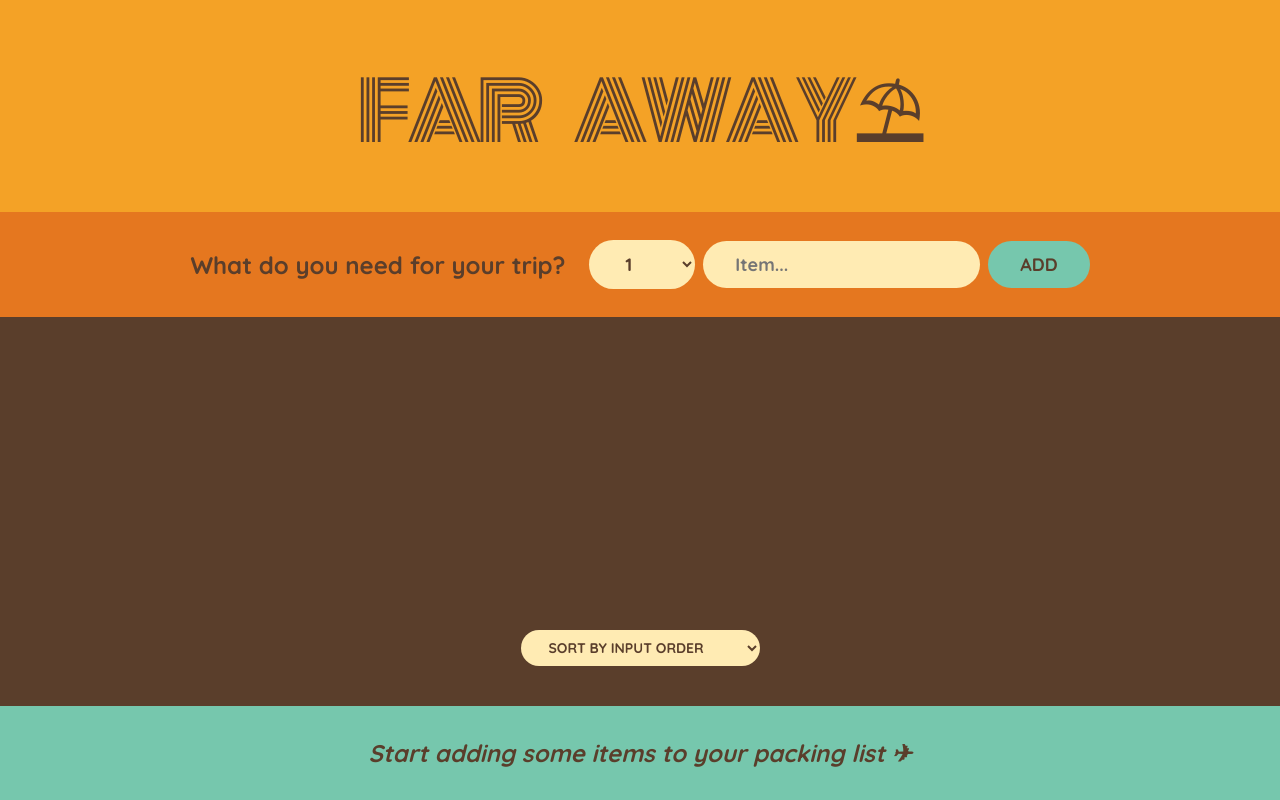
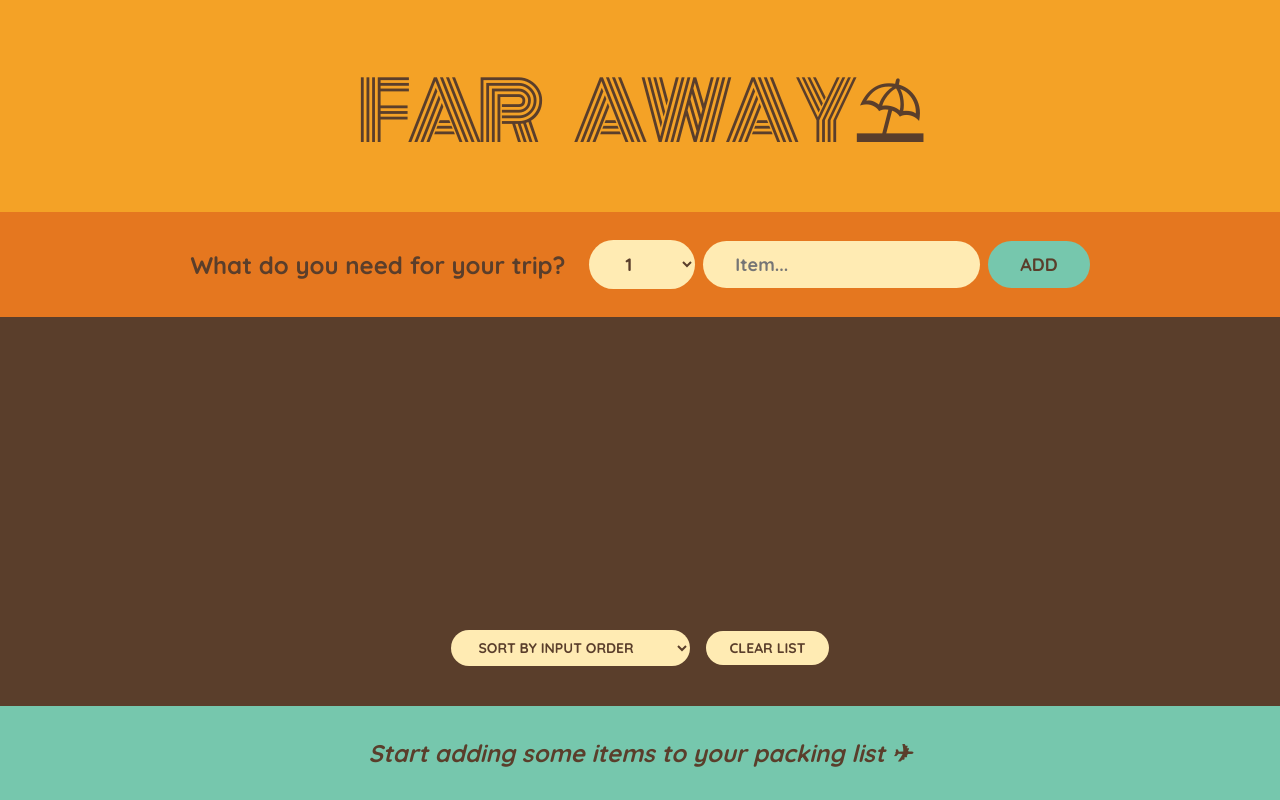
Before and after one commit to Lucaponz91/travel-list, a React (Create React App) app: page / in a window 1280 px wide. Built offline with nearby package versions, Linux system fonts and the light colour scheme; the HTML template or start-up script is replaced by a standard one.

Commit message:
add clearList with alert

```diff
--- a/src/App.js
+++ b/src/App.js
@@ -19,14 +19,18 @@
   }
 
   function handleToggleItem(id){
-    setItems(items => items.map(item => item.id === id ? {...item, packed: !item.packed} : item))
+    setItems(items => items.map(item => item.id === id ? {...item, packed: !item.packed} : item));
+  }
+  function handleClearList(){
+    const confirmed = window.confirm('Are you sure you want to delete all items?');
+    if (confirmed) setItems([]);
   }
 
   return (
     <div className="app">
       <Logo />
       <Form onAddItems={handleAddItems} />
-      <PackingList onToggleItem={handleToggleItem} items={items} onDeleteItem={handleDeleteItem} />
+      <PackingList onClearList={handleClearList} onToggleItem={handleToggleItem} items={items} onDeleteItem={handleDeleteItem} />
       <Stats items={items}/>
     </div>
   );
@@ -68,7 +72,7 @@
   );
 }
 
-function PackingList({ items, onDeleteItem, onToggleItem }) {
+function PackingList({ onClearList, items, onDeleteItem, onToggleItem }) {
   const [sortBy, setSortBy] = useState("input")
   let sortedItems;
   if(sortBy === 'input') sortedItems = items;
@@ -87,6 +91,7 @@
           <option value="description">Sort by description</option>
           <option value="packed">Sort by packed status</option>
         </select>
+        <button onClick={onClearList}>Clear List</button>
       </div>
     </div>
   );
```
